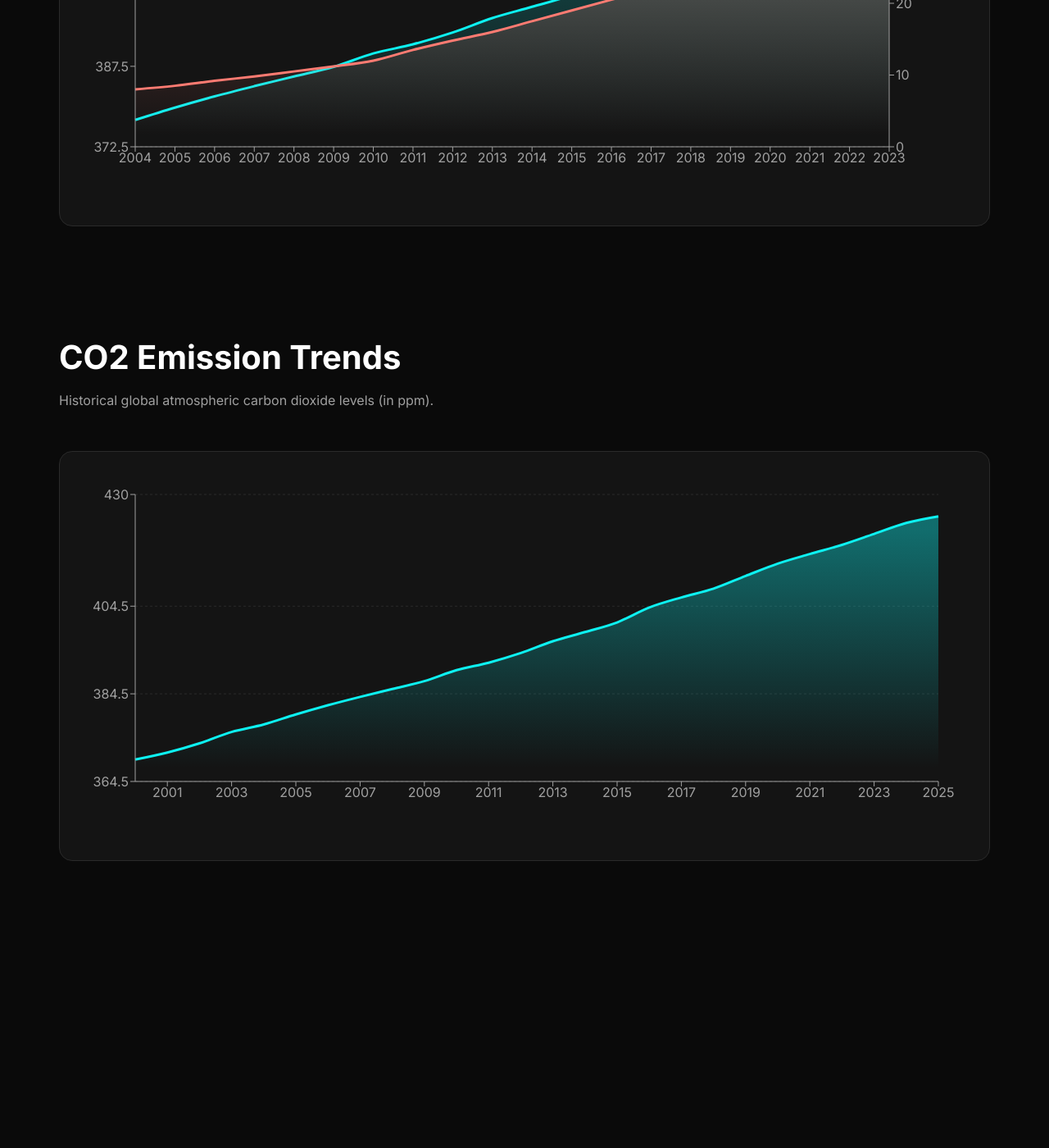
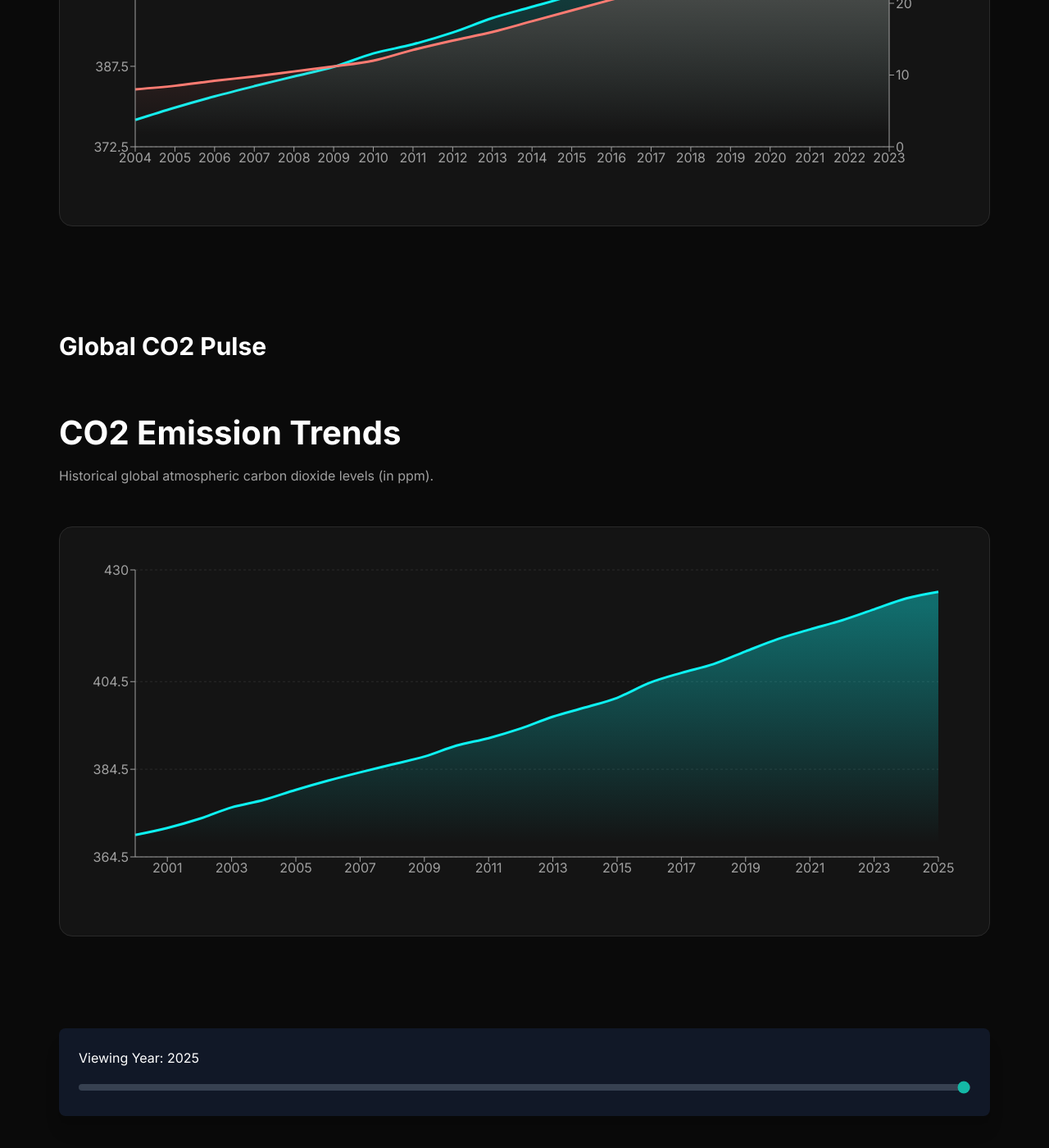
Before and after one commit to Shivendu0103/global-pulse-dashboard, a React (Vite) app: page / in a window 1280 px wide. Shown: the part 1934-3334 px from the top of the page at 82% size. Before the commit the page ends 3144 px from the top, so only its background shows below. Built offline with nearby package versions, Linux system fonts and the light colour scheme.

Commit message:
feat: Add interactive YearSlider and polish CO2TrendsChart

```diff
--- a/src/App.jsx
+++ b/src/App.jsx
@@ -1,19 +1,32 @@
+import React, { useState } from 'react';
 import HeroSection from './components/HeroSection';
 import NarrativeCards from './components/NarrativeCards';
 import DataProjection from './components/DataProjection';
 import CO2TrendsChart from './components/CO2TrendsChart';
+import YearSlider from './components/YearSlider';
 
 function App() {
+  const [selectedYear, setSelectedYear] = useState(2025);
+
   return (
     <main className="dashboard-container">
       <HeroSection />
       <div className="content-wrapper">
         <NarrativeCards />
         <DataProjection />
-        <CO2TrendsChart />
+
+        <h1 className="dashboard-heading">Global CO2 Pulse</h1>
+        <CO2TrendsChart currentYear={selectedYear} />
+
+        <YearSlider
+          min={2000}
+          max={2025}
+          value={selectedYear}
+          onChange={setSelectedYear}
+        />
       </div>
     </main>
   )
 }
 
-export default App
+export default App;
--- a/src/components/CO2TrendsChart.jsx
+++ b/src/components/CO2TrendsChart.jsx
@@ -30,7 +30,9 @@ const mockData = [
     { year: '2025', co2: 425.0 }
 ];
 
-export default function CO2TrendsChart() {
+export default function CO2TrendsChart({ currentYear = 2025 }) {
+    const filteredData = mockData.filter(d => parseInt(d.year) <= currentYear);
+
     return (
         <section className="data-section" style={{ paddingTop: '2rem' }}>
             <div className="data-header">
@@ -40,13 +42,16 @@ export default function CO2TrendsChart() {
 
             <motion.div
                 className="chart-container"
+                layout="position"
                 initial={{ opacity: 0, scale: 0.9, y: 50 }}
-                whileInView={{ opacity: 1, scale: 1, y: 0 }}
-                viewport={{ once: true, margin: "-100px" }}
-                transition={{ duration: 0.8, ease: "easeOut" }}
+                animate={{ opacity: 1, scale: 1, y: 0 }}
+                transition={{
+                    layout: { duration: 0.8, type: "spring", bounce: 0.2 },
+                    default: { duration: 0.8, ease: "easeOut" }
+                }}
             >
                 <ResponsiveContainer width="100%" height={400}>
-                    <AreaChart data={mockData} margin={{ top: 20, right: 30, left: 0, bottom: 0 }}>
+                    <AreaChart data={filteredData} margin={{ top: 20, right: 30, left: 0, bottom: 0 }}>
                         <defs>
                             <linearGradient id="colorCo2" x1="0" y1="0" x2="0" y2="1">
                                 <stop offset="5%" stopColor="var(--color-brand)" stopOpacity={0.4} />
@@ -82,7 +87,9 @@ export default function CO2TrendsChart() {
                             strokeWidth={3}
                             fillOpacity={1}
                             fill="url(#colorCo2)"
-                            animationDuration={2000}
+                            isAnimationActive={true}
+                            animationDuration={800}
+                            animationEasing="ease-in-out"
                         />
                     </AreaChart>
                 </ResponsiveContainer>
--- /dev/null
+++ b/src/components/YearSlider.jsx
@@ -0,0 +1,19 @@
+import React from 'react';
+
+const YearSlider = ({ min, max, value, onChange }) => {
+    return (
+        <div className="slider-wrapper">
+            <label className="slider-label">Viewing Year: {value}</label>
+            <input
+                type="range"
+                min={min}
+                max={max}
+                value={value}
+                onChange={(e) => onChange(Number(e.target.value))}
+                className="slider-input"
+            />
+        </div>
+    );
+};
+
+export default YearSlider;
--- a/src/index.css
+++ b/src/index.css
@@ -304,3 +304,42 @@ body {
     padding: 0 1rem 2rem;
   }
 }
+
+/* Slider and Polished Dashboard Styles */
+.slider-wrapper {
+  padding: 1.5rem;
+  background-color: #111827;
+  /* gray-900 */
+  border-radius: 0.5rem;
+  box-shadow: 0 20px 25px -5px rgba(0, 0, 0, 0.1), 0 10px 10px -5px rgba(0, 0, 0, 0.04);
+  margin-top: 1rem;
+  margin-bottom: 2rem;
+}
+
+.slider-label {
+  color: #ffffff;
+  margin-bottom: 0.5rem;
+  display: block;
+}
+
+.slider-input {
+  width: 100%;
+  height: 0.5rem;
+  background-color: #374151;
+  /* gray-700 */
+  border-radius: 0.5rem;
+  -webkit-appearance: none;
+  appearance: none;
+  cursor: pointer;
+  accent-color: #14b8a6;
+  /* teal-500 */
+}
+
+.dashboard-heading {
+  font-size: 1.875rem;
+  line-height: 2.25rem;
+  color: #ffffff;
+  font-weight: 700;
+  margin-bottom: 1.5rem;
+  margin-top: 2rem;
+}
```
Also changed, not shown: 1 other file (tests, documents, lock files or other folders).
